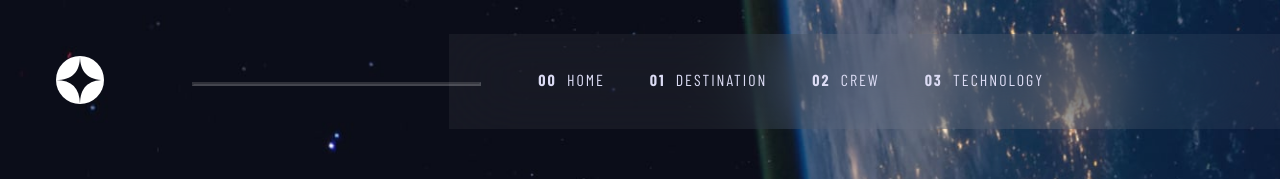
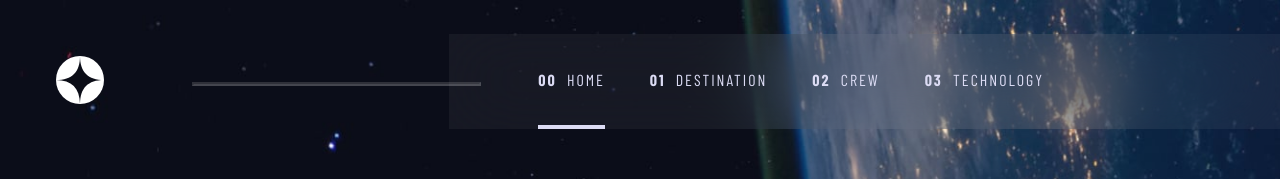
Before and after one commit to Fariv/frontendmentor.io, a React (Vite) app in the folder space-tourism-website-main/: page / in a window 1280 px wide. Shown: the top 179 px of the page. Built offline with nearby package versions, Linux system fonts and the light colour scheme; a web font is replaced by a local one.

Commit message:
active menu link underline border added

```diff
--- a/space-tourism-website-main/src/components/Menus.jsx
+++ b/space-tourism-website-main/src/components/Menus.jsx
@@ -27,6 +27,7 @@ const MenuStyled = styled.li`
     color: #dcdcf4;
     padding: 2.25rem 0 2.25rem 0;
     border-bottom: 4px solid transparent;
+    &.active,
     &:focus,
     &:active,
     &:hover {
@@ -34,6 +35,7 @@ const MenuStyled = styled.li`
         color: #000;
         transition: border-bottom ease-in 0.25s;
     }
+    &.active > a,
     &:hover > a {
         color: #dcdcf4;
     }
@@ -92,10 +94,10 @@ const Menus = ({open, closeMenu}) => {
     return (
         <MenuWrapperStyled open={open}>
             <MenuStyled className='close-menu'><MenuLinkStyled href="#" className='close-menu-link' onClick={closeMenu} >&times;</MenuLinkStyled></MenuStyled>
-            <MenuStyled><MenuLinkStyled href="/"><span className='menu-number'>00</span> <span className='menu-name'>HOME</span></MenuLinkStyled></MenuStyled>
-            <MenuStyled><MenuLinkStyled href="/destination"><span className='menu-number'>01</span> <span className='menu-name'>DESTINATION</span></MenuLinkStyled></MenuStyled>
-            <MenuStyled><MenuLinkStyled href="/crew"><span className='menu-number'>02</span> <span className='menu-name'>CREW</span></MenuLinkStyled></MenuStyled>
-            <MenuStyled><MenuLinkStyled href="/technology"><span className='menu-number'>03</span> <span className='menu-name'>TECHNOLOGY</span></MenuLinkStyled></MenuStyled>
+            <MenuStyled className={location.pathname === "/" ? "active" : ""}><MenuLinkStyled href="/"><span className='menu-number'>00</span> <span className='menu-name'>HOME</span></MenuLinkStyled></MenuStyled>
+            <MenuStyled className={location.pathname === "/destination" ? "active" : ""}><MenuLinkStyled href="/destination"><span className='menu-number'>01</span> <span className='menu-name'>DESTINATION</span></MenuLinkStyled></MenuStyled>
+            <MenuStyled className={location.pathname === "/crew" ? "active" : ""}><MenuLinkStyled href="/crew"><span className='menu-number'>02</span> <span className='menu-name'>CREW</span></MenuLinkStyled></MenuStyled>
+            <MenuStyled className={location.pathname === "/technology" ? "active" : ""}><MenuLinkStyled href="/technology"><span className='menu-number'>03</span> <span className='menu-name'>TECHNOLOGY</span></MenuLinkStyled></MenuStyled>
         </MenuWrapperStyled>
     )
 }
```
